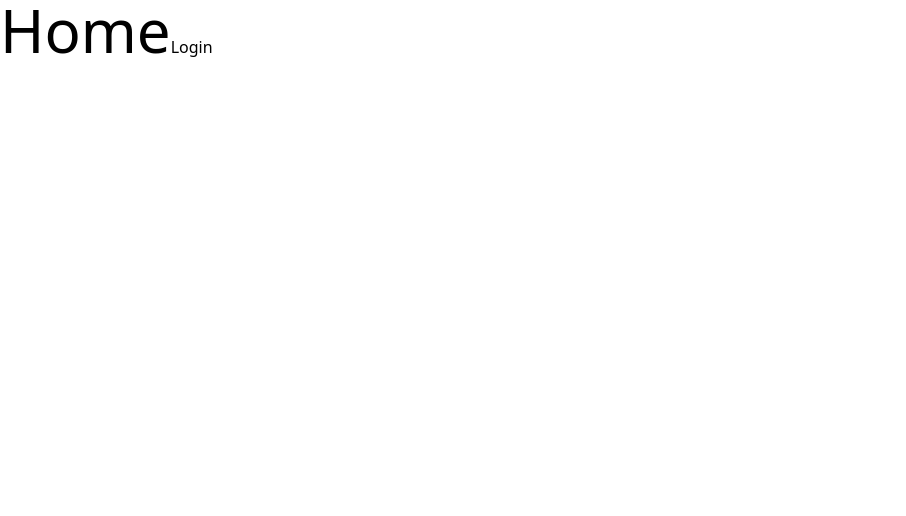
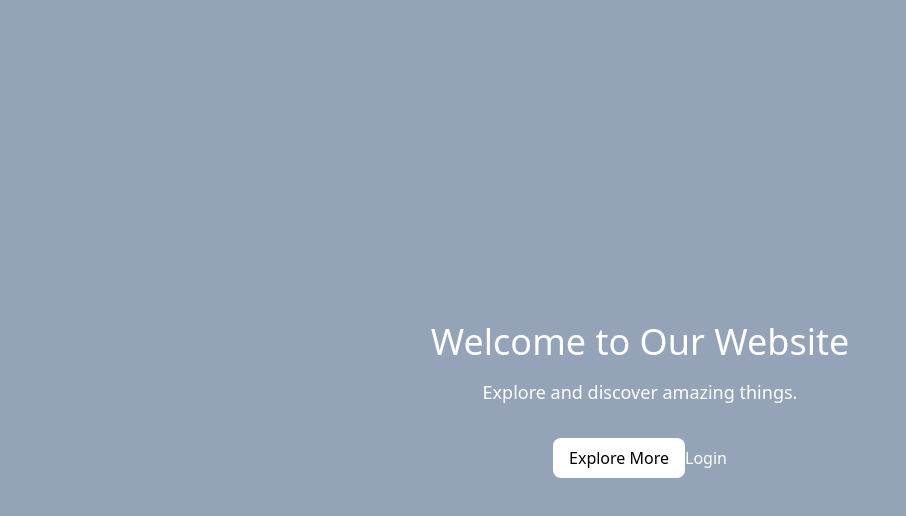
Before and after one commit to arda-e/react_ts-starter, a React app: page /dashboard in a window 1280 px wide. Shown: the top 516 px of the page, without its empty margins (0-906 px from the left). Built offline with nearby package versions, Linux system fonts and the light colour scheme.

Commit message:
Fix login layout

```diff
--- a/src/entities/axios.ts
+++ b/src/entities/axios.ts
@@ -1,5 +1,5 @@
 import axios from 'axios'
 
 export default axios.create({
-  baseURL: 'https://localhost:3000/api/v1',
+  baseURL: 'https://localhost:5000/api/v1',
 })
--- a/src/layouts/Layout.tsx
+++ b/src/layouts/Layout.tsx
@@ -4,7 +4,10 @@ import { Outlet } from 'react-router'
 const Layout = (): ReactElement => {
   return (
     <>
-      <div id="main-container">
+      <div
+        className="flex grow bg-gray-50 h-screen items-center justify-center"
+        id="main-container"
+      >
         <Outlet />
       </div>
     </>
--- a/src/pages/Home/Home.tsx
+++ b/src/pages/Home/Home.tsx
@@ -18,13 +18,25 @@ const Home = (): ReactElement => {
 
   return (
     <>
-      <button
-        onClick={navigateToAbout}
-        className="text-6xl"
-      >
-        Home
-      </button>
-      <button onClick={handleLogin}>Login</button>
+      <div className="hero-section h-screen bg-cover bg-center flex grow items-center justify-center text-white bg-slate-400">
+        <div className="hero-content text-center">
+          <h1 className="text-4xl mb-4">Welcome to Our Website</h1>
+          <p className="text-lg mb-8">Explore and discover amazing things.</p>
+          <button
+            onClick={navigateToAbout}
+            className="explore-button bg-white text-black px-4 py-2 rounded-lg hover:bg-gray-800 hover:text-white transition duration-300"
+          >
+            Explore More
+          </button>
+          <button
+            onClick={handleLogin}
+            className="login-button"
+          >
+            Login
+          </button>
+        </div>
+      </div>
+
       {loginResponse?.result}
     </>
   )
--- a/src/pages/router.tsx
+++ b/src/pages/router.tsx
@@ -3,6 +3,8 @@ import { Route, createBrowserRouter, createRoutesFromElements } from 'react-rout
 import { Home, PageNotFound } from '../pages'
 import { RequireAuth, ROLES } from '../utils'
 import { Layout } from '../layouts'
+import { Login } from './Login'
+import ErrorBoundary from '../utils/ErrorBoundary'
 
 const About = lazy(() => import(/* webpackChunkName: "about_lazy" */ './About/About'))
 const Admin = lazy(() => import(/* webpackChunkName: "admin_lazy" */ './Admin/Admin'))
@@ -12,6 +14,7 @@ export const router = createBrowserRouter(
     <Route
       path="/"
       element={<Layout />}
+      errorElement={<ErrorBoundary />}
     >
       {/* PUBLIC ROUTES */}
       <Route
@@ -21,6 +24,10 @@ export const router = createBrowserRouter(
       <Route
         path="about"
         element={<About />}
+      />
+      <Route
+        path="login"
+        element={<Login />}
       />
       {/* PROTECTED ROUTES */}
       <Route element={<RequireAuth allowedRoles={[ROLES.Admin]} />}>
```
